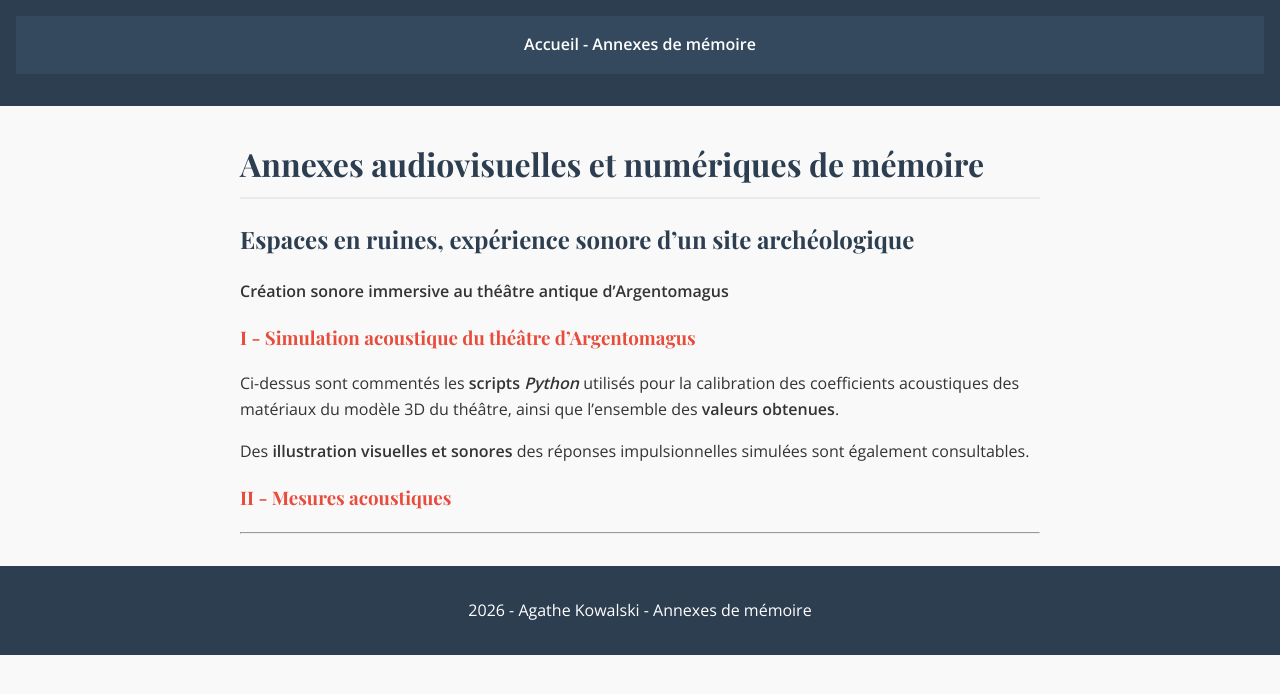
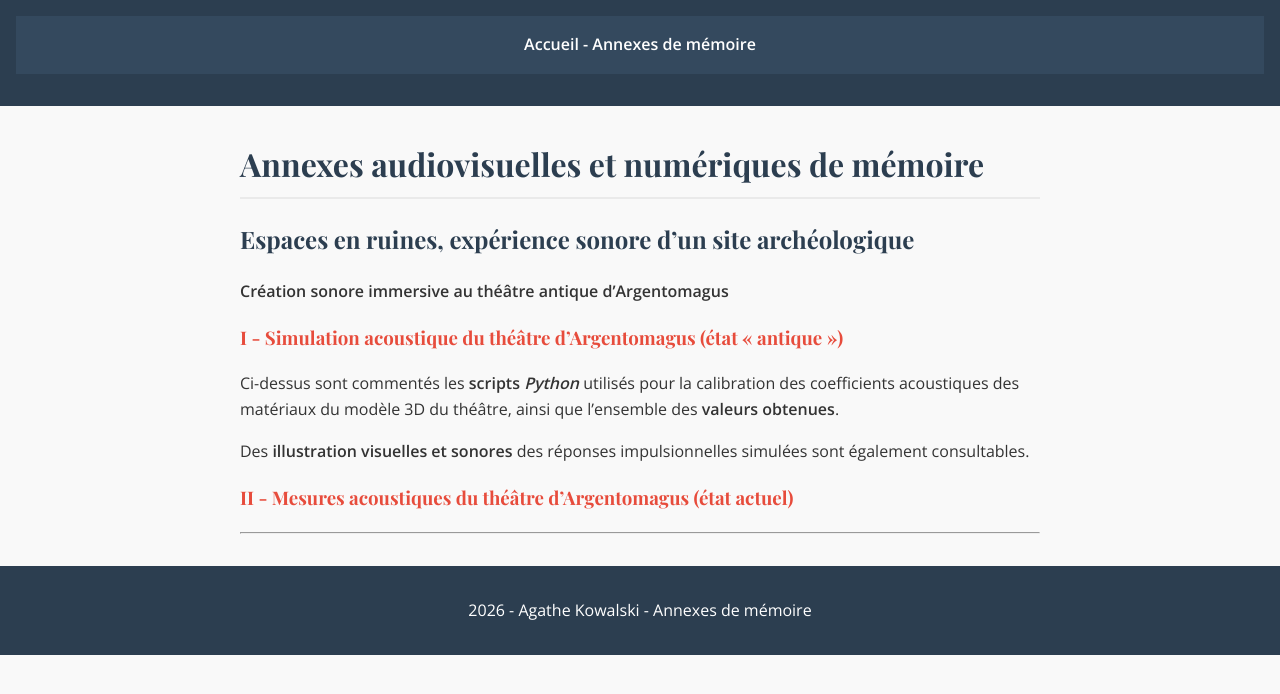
Before and after one commit to agathekowalski/ensll_memoire_p2026, a Jekyll site: the page built from index.md, in a window 1280 px wide. Shown: the top 694 px of the page. Built offline with Jekyll 4.4.1, drawn with Linux system fonts in a browser that asks for light colours.

Commit message:
Update index.md

```diff
--- a/index.md
+++ b/index.md
@@ -9,7 +9,7 @@ title: acceuil
 
 **Création sonore immersive au théâtre antique d’Argentomagus**
 
-### [I - Simulation acoustique du théâtre d’Argentomagus](simulations/)
+### [I - Simulation acoustique du théâtre d’Argentomagus (état « antique »)](simulations/)
 
 Ci-dessus sont commentés les **scripts _Python_** utilisés pour la calibration des coefficients acoustiques
 des matériaux du modèle 3D du théâtre, ainsi que l'ensemble des **valeurs obtenues**.
@@ -18,7 +18,7 @@ des matériaux du modèle 3D du théâtre, ainsi que l'ensemble des **valeurs ob
 
 
 
-### [II - Mesures acoustiques](mesures/)
+### [II - Mesures acoustiques du théâtre d'Argentomagus (état actuel)](mesures/)
 
 
 ---
```
